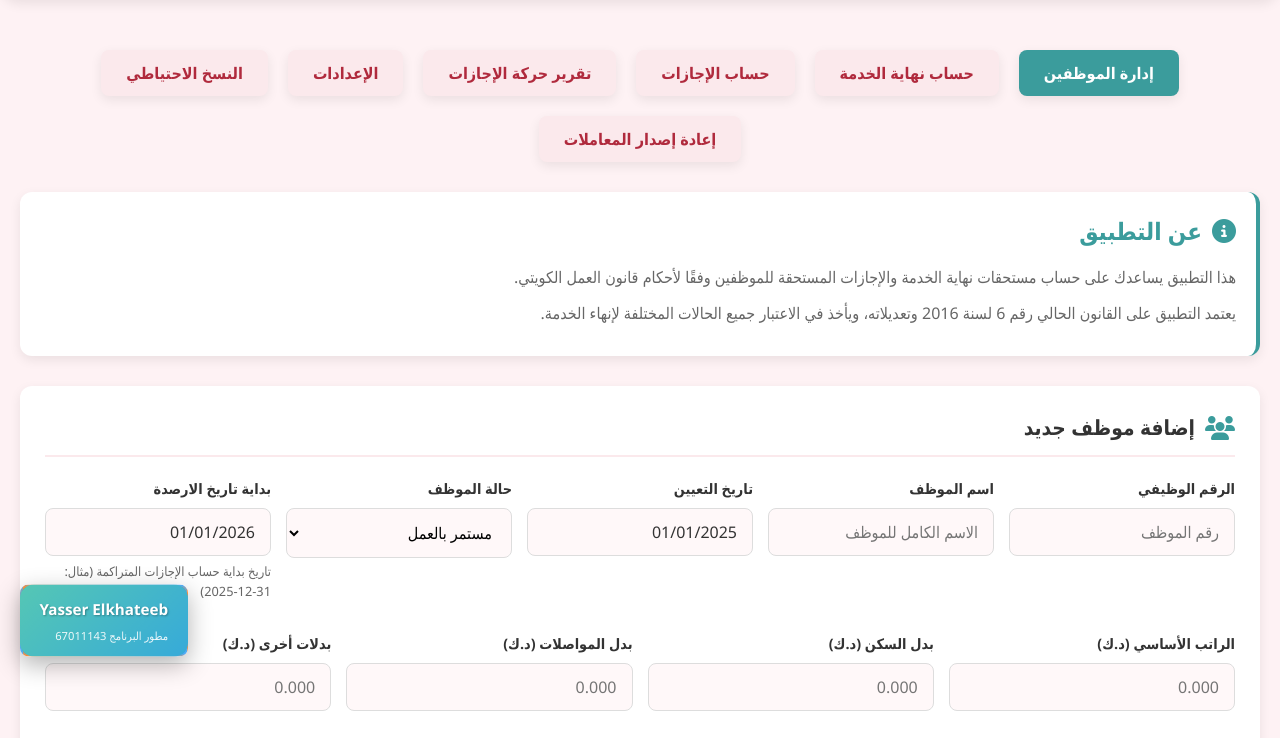
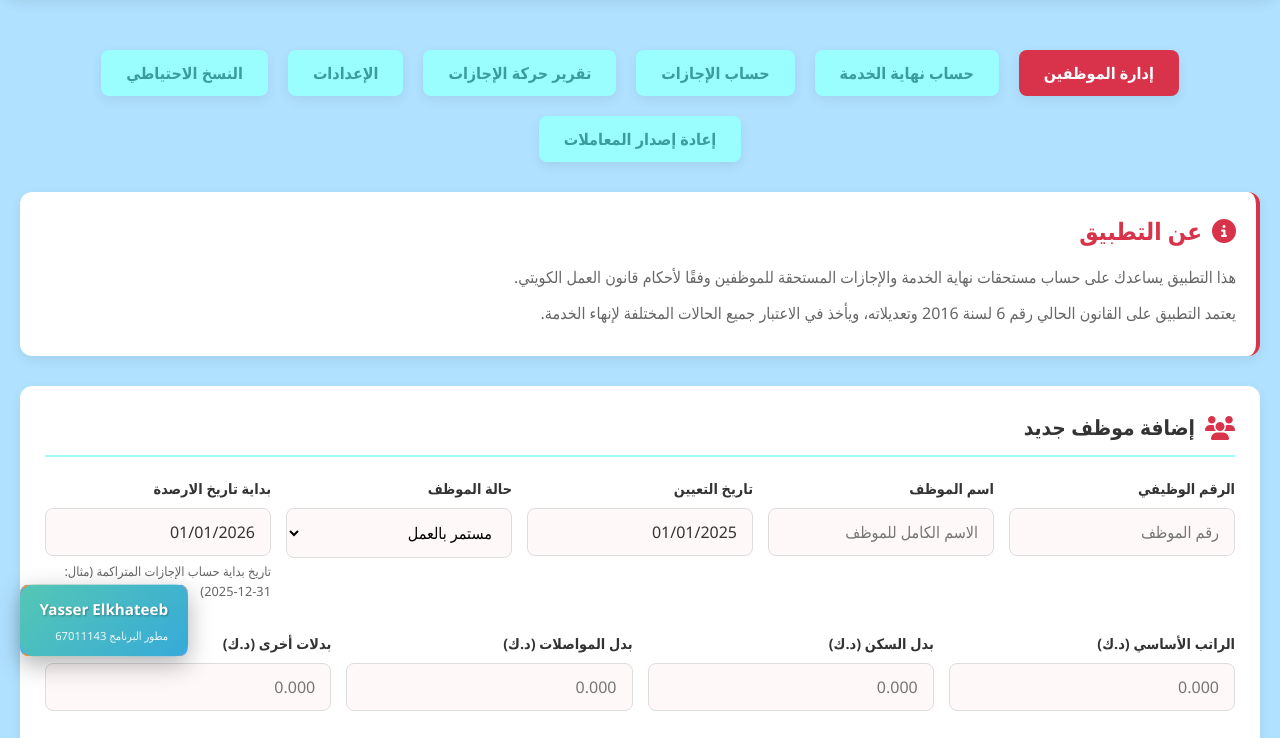
Before and after one commit to yasser-q8/end-service-vacation, a plain HTML site: page index.html in a window 1280 px wide. Shown: the part 120-858 px from the top of the page. Drawn offline with nearby package versions, Linux system fonts and the light colour scheme.

Commit message:
Update index.html

```diff
--- a/index.html
+++ b/index.html
@@ -14,15 +14,15 @@
     <script src="https://cdn.jsdelivr.net/npm/flatpickr/dist/l10n/ar.js"></script>
     <style>
         :root {
-            --primary-red: #3B9C9C;
+            --primary-red: #D8334A;
             --primary-blue: #4AB9DC;
             --dark-blue: #2A7A9A;
             --light-blue: #E8F4F8;
-            --dark-red: #B02A3D;
-            --light-red: #FBE9EC;
+            --dark-red: #3B9C9C;
+            --light-red: #9AFEFF;
             --dark-text: #333333;
             --light-text: #666666;
-            --background: #FEF2F4; /* خلفية حمراء فاتحة */
+            --background: #B0E2FF; /* خلفية حمراء فاتحة */
             --card-bg: #FFFFFF;
             --shadow: 0 4px 12px rgba(0, 0, 0, 0.08);
             --transition: all 0.3s ease;
```
